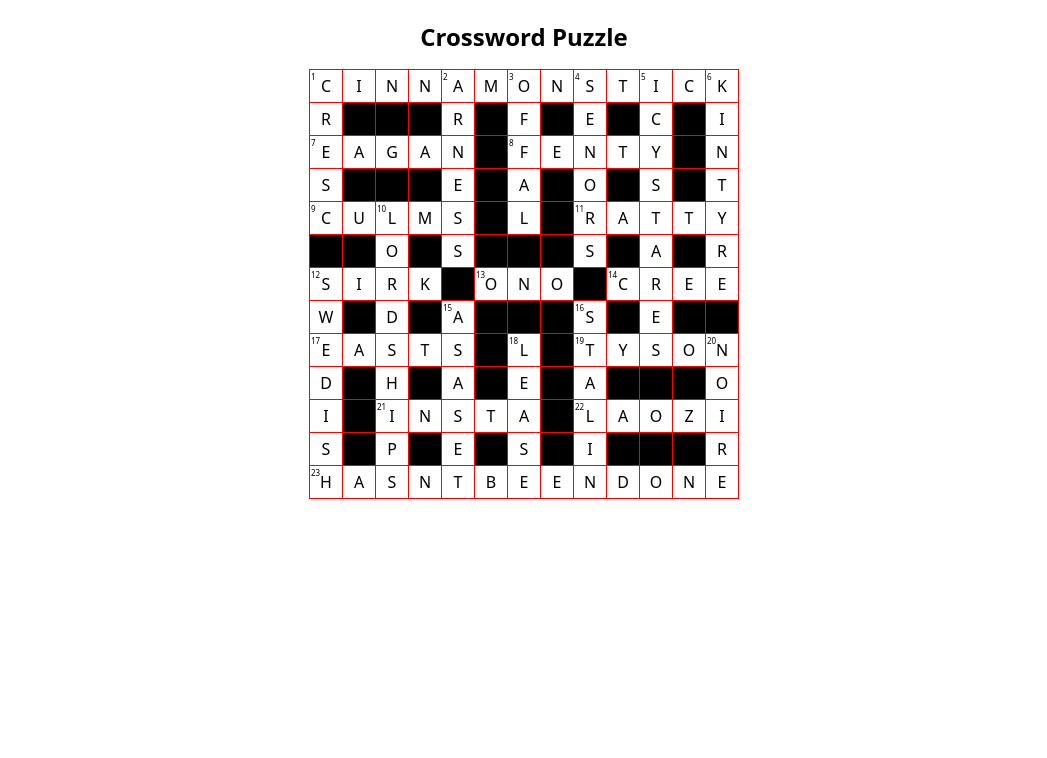
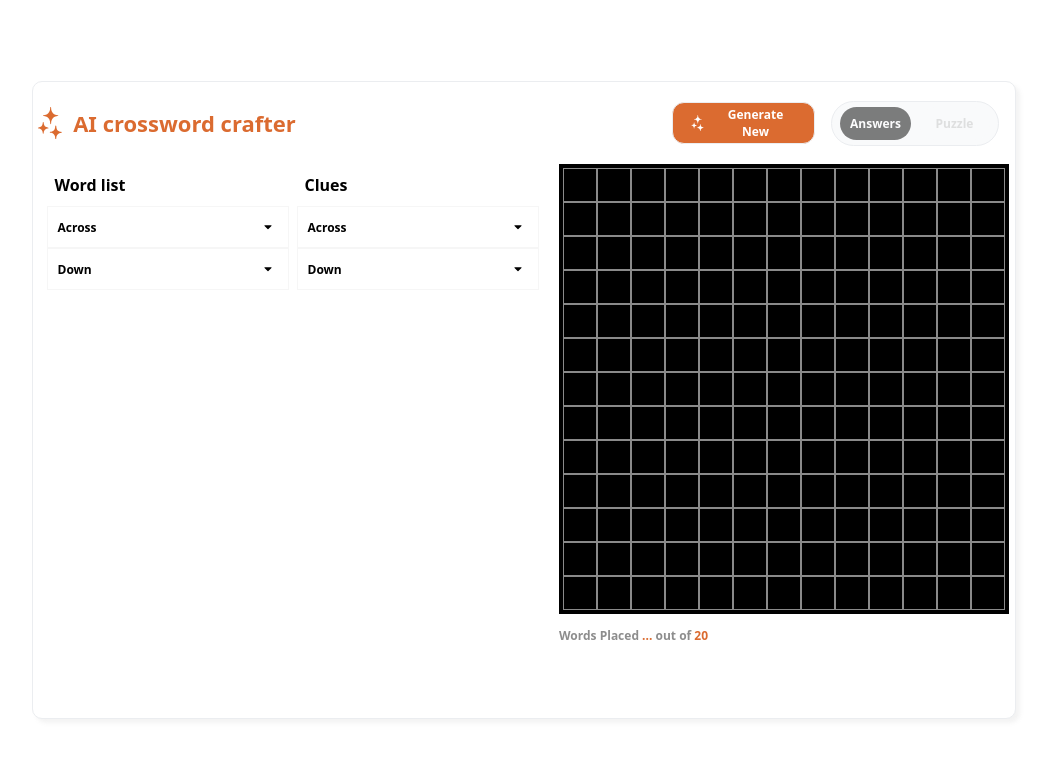
Before and after one commit to francescacallard/times-cross-word, a React (Create React App) app: page / in a window 1280 px wide. Shown: the top 758 px of the page, without its empty margins (116-1163 px from the left). Built offline with nearby package versions, Linux system fonts and the light colour scheme.

Commit message:
crossword not styles but is LOADING on screen wooo

```diff
--- a/src/components/TestCrossword/index.jsx
+++ b/src/components/CrosswordFilled/index.jsx
@@ -1,6 +1,9 @@
 import React, { useState, useEffect } from 'react';
+import { useApp } from 'context/AppContext';
+import styles from './styles.module.css';
 
-const TestCrossword = ({ puzzleData }) => {
+const CrosswordFilled = () => {
+  const { puzzleData } = useApp();
   const [grid, setGrid] = useState([]);
   const gridSize = 13;
 
@@ -54,37 +57,23 @@ const TestCrossword = ({ puzzleData }) => {
   if (!grid.length) return <div>Loading...</div>;
 
   return (
-    <div style={{ display: 'flex', flexDirection: 'column', alignItems: 'center' }}>
-      <h2 style={{ fontSize: '24px', fontWeight: 'bold', marginBottom: '16px' }}>Crossword Puzzle</h2>
-      <table style={{ borderCollapse: 'collapse' }}>
+    <div className={styles.crosswordContainer}>
+      <table className={styles.crosswordTable}>
         <tbody>
           {grid.map((row, rowIndex) => (
             <tr key={rowIndex}>
               {row.map((cell, colIndex) => (
                 <td
                   key={colIndex}
-                  style={{
-                    border: '1px solid red',
-                    width: '30px',
-                    height: '30px',
-                    textAlign: 'center',
-                    position: 'relative',
-                    backgroundColor: cell.value ? 'white' : 'black'
-                  }}
+                  className={`${styles.crosswordCell} ${cell.value ? styles.crosswordCellWhite : styles.crosswordCellBlack}`}
                 >
                   {cell.number && (
-                    <span style={{
-                      position: 'absolute',
-                      top: '1px',
-                      left: '1px',
-                      fontSize: '8px',
-                      color: cell.value ? 'black' : 'red'
-                    }}>
+                    <span className={`${styles.cellNumber} ${!cell.value ? styles.cellNumberBlack : ''}`}>
                       {cell.number}
                     </span>
                   )}
                   {cell.value && (
-                    <span style={{ fontSize: '16px', color: 'black' }}>
+                    <span className={styles.cellValue}>
                       {cell.value}
                     </span>
                   )}
@@ -98,4 +87,4 @@ const TestCrossword = ({ puzzleData }) => {
   );
 };
 
-export default TestCrossword;
+export default CrosswordFilled;
--- /dev/null
+++ b/src/components/CrosswordFilled/styles.module.css
@@ -0,0 +1,42 @@
+.crosswordContainer {
+  display: flex;
+  flex-direction: column;
+  align-items: center;
+}
+
+.crosswordTable {
+  border-collapse: collapse;
+}
+
+.crosswordCell {
+  border: 1px solid red;
+  width: 30px;
+  height: 30px;
+  text-align: center;
+  position: relative;
+}
+
+.crosswordCellWhite {
+  background-color: white;
+}
+
+.crosswordCellBlack {
+  background-color: black;
+}
+
+.cellNumber {
+  position: absolute;
+  top: 1px;
+  left: 1px;
+  font-size: 8px;
+  color: black;
+}
+
+.cellNumberBlack {
+  color: red;
+}
+
+.cellValue {
+  font-size: 16px;
+  color: black;
+}
--- a/src/components/GenerateCrossword/index.jsx
+++ b/src/components/GenerateCrossword/index.jsx
@@ -8,6 +8,7 @@ import { EmptyGrid } from 'components/EmptyGrid'
 import { CrosswordTitle } from 'components/CrosswordTitle'
 import { WordsPlaced } from 'components/WordsPlaced'
 import { GeneratePuzzle } from 'components/GeneratePuzzle'
+import CrosswordFilled from 'components/CrosswordFilled'
 
 export const GenerateCrossword = () => {
   const { crosswordData, showPuzzle } = useApp();
@@ -20,12 +21,12 @@ export const GenerateCrossword = () => {
           <div className='whole-page-container'>
             <div className='left-side-container'>
               <div className='crossword-container'>
-                {crosswordData && crosswordData.solution ? (
+                {crosswordData && !crosswordData.solution ? (
                   <>
                     {showPuzzle ? (
-                      <GeneratePuzzle />
+                       <GeneratePuzzle />
                     ) : (
-                      <CrosswordGridAi />
+                      <CrosswordFilled />
                     )}
                   </>
                 ) : (
--- a/src/components/GenerateCrosswordButton/index.jsx
+++ b/src/components/GenerateCrosswordButton/index.jsx
@@ -11,20 +11,27 @@ export const GenerateCrosswordButton = () => {
     error,
     setError,
     crosswordData,
-    setCrosswordDataLoaded
+    setCrosswordDataLoaded,
+    puzzleData,
+    setPuzzleData,
   } = useApp();
 
 
 
   const updateCrosswordData = (data) => {
-    setCrosswordData(data);
+    // setCrosswordData(data);
+    // setCrosswordDataLoaded(true);
+    const dataArray = Object.values(data);
+    setCrosswordData(dataArray);
+    setPuzzleData(dataArray);
     setCrosswordDataLoaded(true);
   };
 
   const generateCrossword = () => {
+    console.log('generate crossword button clicked');
     setIsLoading(true);
     setError(null);
-    fetch('http://localhost:5000/generate-crossword')
+    fetch('http://localhost:3000/generate-crossword')
       .then(response => {
         if (!response.ok) {
           throw new Error('Network response was not ok');
@@ -33,6 +40,7 @@ export const GenerateCrosswordButton = () => {
       })
       .then(data => {
         setCrosswordData(data);
+        setPuzzleData(data);
         updateCrosswordData(data);
         setIsLoading(false);
         console.log('data from generated button:', data);
--- a/src/context/AppContext.jsx
+++ b/src/context/AppContext.jsx
@@ -30,13 +30,15 @@ export const AppProvider = ({ children }) => {
   const [crosswordDataLoaded, setCrosswordDataLoaded] = useState(false);
   const [showPuzzle, setShowPuzzle] = useState(false);
   const [selectedWordId, setSelectedWordId] = useState(null)
+  const [puzzleData, setPuzzleData] = useState(null)
+  const [updatePuzzleData, setUpdatePuzzleData] = useState(false)
 
   const togglePuzzleView = (view) => {
     setShowPuzzle(view === 'puzzle')
   }
 
   return (
-    <AppContext.Provider value={{ list, setList, randomList, setRandomList, grid, setGrid, crosswordData, setCrosswordData, error, setError, numbers, setNumbers, words, setWords, showList, setShowList, clues, setClues, showCrossword, setShowCrossword, crosswordGrid, setCrosswordGrid, showCrosswordSolution, setShowCrosswordSolution, cluesSolution, setCluesSolution, solutionLoaded, setSolutionLoaded, correctLetters, setCorrectLetters, correctWords, setCorrectWords, checkMode, setCheckMode, listLoaded, setListLoaded, editedWords, setEditedWords, isLoading, setIsLoading, showWordBank, setShowWordBank, showSolution, setShowSolution, showDisplay, setShowDisplay, showLegend, setShowLegend, crosswordDataLoaded, setCrosswordDataLoaded, showPuzzle, setShowPuzzle, togglePuzzleView, selectedWordId, setSelectedWordId  }}>
+    <AppContext.Provider value={{ list, setList, randomList, setRandomList, grid, setGrid, crosswordData, setCrosswordData, error, setError, numbers, setNumbers, words, setWords, showList, setShowList, clues, setClues, showCrossword, setShowCrossword, crosswordGrid, setCrosswordGrid, showCrosswordSolution, setShowCrosswordSolution, cluesSolution, setCluesSolution, solutionLoaded, setSolutionLoaded, correctLetters, setCorrectLetters, correctWords, setCorrectWords, checkMode, setCheckMode, listLoaded, setListLoaded, editedWords, setEditedWords, isLoading, setIsLoading, showWordBank, setShowWordBank, showSolution, setShowSolution, showDisplay, setShowDisplay, showLegend, setShowLegend, crosswordDataLoaded, setCrosswordDataLoaded, showPuzzle, setShowPuzzle, togglePuzzleView, selectedWordId, setSelectedWordId, puzzleData, setPuzzleData, updatePuzzleData, setUpdatePuzzleData  }}>
       {children}
     </AppContext.Provider>
   )
--- a/src/routes/Index/index.tsx
+++ b/src/routes/Index/index.tsx
@@ -1,40 +1,38 @@
 import React from 'react'
 import { GenerateCrossword } from 'components/GenerateCrossword'
-import { PaintGrid } from 'components/PaintGrid'
 import 'App.css'
-import TestCrossword from 'components/TestCrossword'
 
 const Index: React.FC = () => {
 
-  const puzzleData = [
-    {across: 13, down: 5, entryNum: 1, startX: 0, startY: 0, wordUsedAcross: "CINNAMONSTICK", wordUsedDown: "CRESC"},
-    {across: null, down: 6, entryNum: 2, startX: 4, startY: 0, wordUsedDown: "ARNESS"},
-    {across: null, down: 5, entryNum: 3, startX: 6, startY: 0, wordUsedDown: "OFFAL"},
-    {across: null, down: 6, entryNum: 4, startX: 8, startY: 0, wordUsedDown: "SENORS"},
-    {across: null, down: 9, entryNum: 5, startX: 10, startY: 0, wordUsedDown: "ICYSTARES"},
-    {across: null, down: 7, entryNum: 6, startX: 12, startY: 0, wordUsedDown: "KINTYRE"},
-    {across: 5, down: null, entryNum: 7, startX: 0, startY: 2, wordUsedAcross: "EAGAN"},
-    {across: 5, down: null, entryNum: 8, startX: 6, startY: 2, wordUsedAcross: "FENTY"},
-    {across: 5, down: null, entryNum: 9, startX: 0, startY: 4, wordUsedAcross: "CULMS"},
-    {across: null, down: 9, entryNum: 10, startX: 2, startY: 4, wordUsedDown: "LORDSHIPS"},
-    {across: 5, down: null, entryNum: 11, startX: 8, startY: 4, wordUsedAcross: "RATTY"},
-    {across: 4, down: 7, entryNum: 12, startX: 0, startY: 6, wordUsedAcross: "SIRK", wordUsedDown: "SWEDISH"},
-    {across: 3, down: null, entryNum: 13, startX: 5, startY: 6, wordUsedAcross: "ONO"},
-    {across: 4, down: null, entryNum: 14, startX: 9, startY: 6, wordUsedAcross: "CREE"},
-    {across: null, down: 6, entryNum: 15, startX: 4, startY: 7, wordUsedDown: "ASASET"},
-    {across: null, down: 6, entryNum: 16, startX: 8, startY: 7, wordUsedDown: "STALIN"},
-    {across: 5, down: null, entryNum: 17, startX: 0, startY: 8, wordUsedAcross: "EASTS"},
-    {across: null, down: 5, entryNum: 18, startX: 6, startY: 8, wordUsedDown: "LEASE"},
-    {across: 5, down: null, entryNum: 19, startX: 8, startY: 8, wordUsedAcross: "TYSON"},
-    {across: null, down: 5, entryNum: 20, startX: 12, startY: 8, wordUsedDown: "NOIRE"},
-    {across: 5, down: null, entryNum: 21, startX: 2, startY: 10, wordUsedAcross: "INSTA"},
-    {across: 5, down: null, entryNum: 22, startX: 8, startY: 10, wordUsedAcross: "LAOZI"},
-    {across: 13, down: null, entryNum: 23, startX: 0, startY: 12, wordUsedAcross: "HASNTBEENDONE"}
-  ];
+  // const puzzleData = [
+  //   {across: 13, down: 5, entryNum: 1, startX: 0, startY: 0, wordUsedAcross: "CINNAMONSTICK", wordUsedDown: "CRESC"},
+  //   {across: null, down: 6, entryNum: 2, startX: 4, startY: 0, wordUsedDown: "ARNESS"},
+  //   {across: null, down: 5, entryNum: 3, startX: 6, startY: 0, wordUsedDown: "OFFAL"},
+  //   {across: null, down: 6, entryNum: 4, startX: 8, startY: 0, wordUsedDown: "SENORS"},
+  //   {across: null, down: 9, entryNum: 5, startX: 10, startY: 0, wordUsedDown: "ICYSTARES"},
+  //   {across: null, down: 7, entryNum: 6, startX: 12, startY: 0, wordUsedDown: "KINTYRE"},
+  //   {across: 5, down: null, entryNum: 7, startX: 0, startY: 2, wordUsedAcross: "EAGAN"},
+  //   {across: 5, down: null, entryNum: 8, startX: 6, startY: 2, wordUsedAcross: "FENTY"},
+  //   {across: 5, down: null, entryNum: 9, startX: 0, startY: 4, wordUsedAcross: "CULMS"},
+  //   {across: null, down: 9, entryNum: 10, startX: 2, startY: 4, wordUsedDown: "LORDSHIPS"},
+  //   {across: 5, down: null, entryNum: 11, startX: 8, startY: 4, wordUsedAcross: "RATTY"},
+  //   {across: 4, down: 7, entryNum: 12, startX: 0, startY: 6, wordUsedAcross: "SIRK", wordUsedDown: "SWEDISH"},
+  //   {across: 3, down: null, entryNum: 13, startX: 5, startY: 6, wordUsedAcross: "ONO"},
+  //   {across: 4, down: null, entryNum: 14, startX: 9, startY: 6, wordUsedAcross: "CREE"},
+  //   {across: null, down: 6, entryNum: 15, startX: 4, startY: 7, wordUsedDown: "ASASET"},
+  //   {across: null, down: 6, entryNum: 16, startX: 8, startY: 7, wordUsedDown: "STALIN"},
+  //   {across: 5, down: null, entryNum: 17, startX: 0, startY: 8, wordUsedAcross: "EASTS"},
+  //   {across: null, down: 5, entryNum: 18, startX: 6, startY: 8, wordUsedDown: "LEASE"},
+  //   {across: 5, down: null, entryNum: 19, startX: 8, startY: 8, wordUsedAcross: "TYSON"},
+  //   {across: null, down: 5, entryNum: 20, startX: 12, startY: 8, wordUsedDown: "NOIRE"},
+  //   {across: 5, down: null, entryNum: 21, startX: 2, startY: 10, wordUsedAcross: "INSTA"},
+  //   {across: 5, down: null, entryNum: 22, startX: 8, startY: 10, wordUsedAcross: "LAOZI"},
+  //   {across: 13, down: null, entryNum: 23, startX: 0, startY: 12, wordUsedAcross: "HASNTBEENDONE"}
+  // ];
 
   return (
     <div className="App">
-      <TestCrossword puzzleData={puzzleData} />
+      <GenerateCrossword />
     </div>
   );
 }
```
